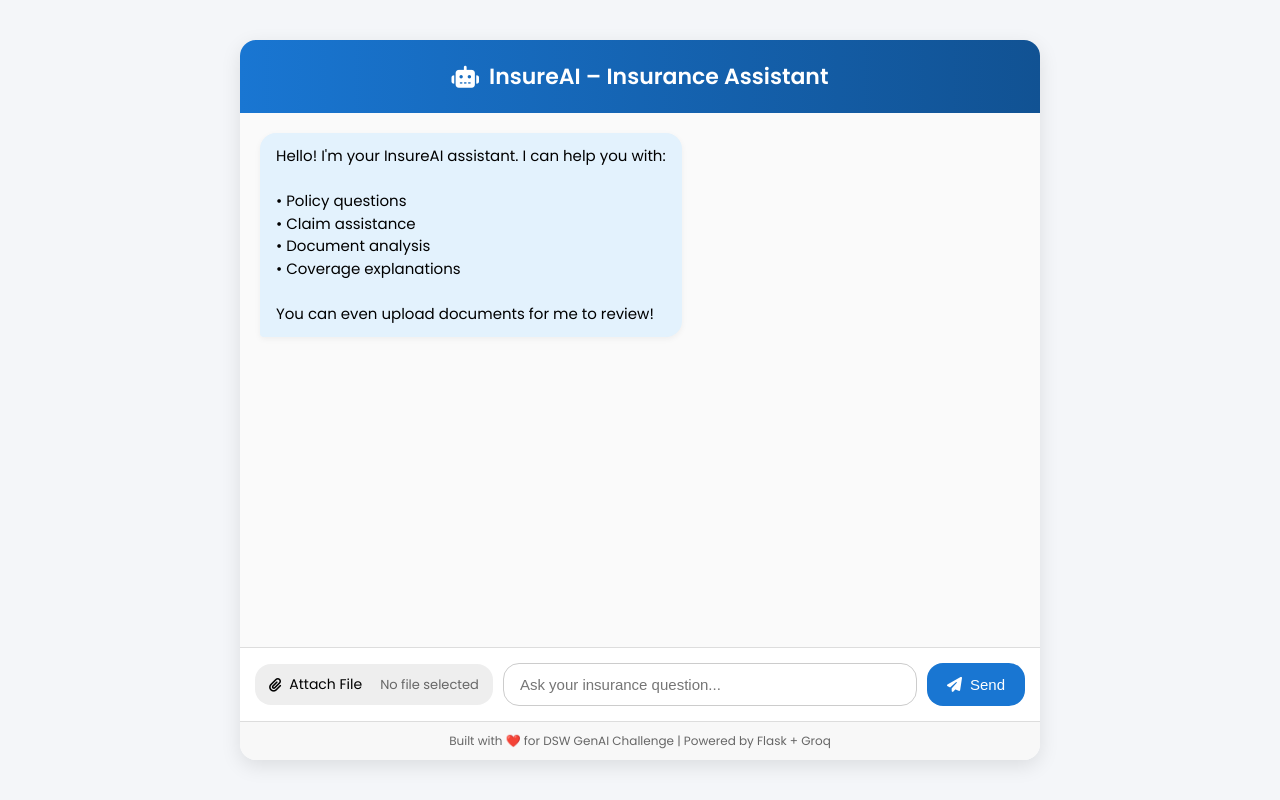
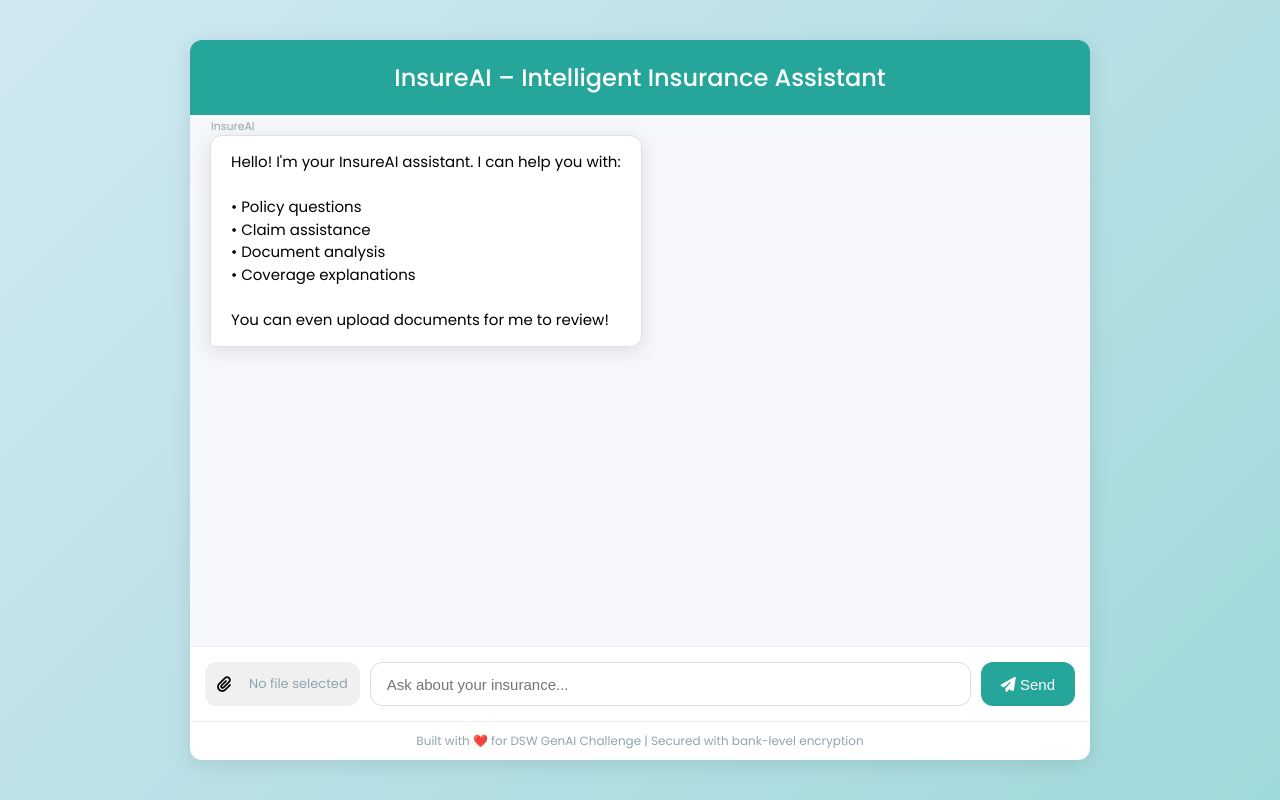
Before and after one commit to anubhavsingh2004/Cust_Insurance_Assistant, a Flask app: page / in a window 1280 px wide. Run offline with Flask 3, Linux system fonts and the light colour scheme.

Commit message:
final working version before the round 1

```diff
--- a/templates/index.html
+++ b/templates/index.html
@@ -8,12 +8,13 @@
   <link rel="stylesheet" href="https://cdnjs.cloudflare.com/ajax/libs/font-awesome/6.4.0/css/all.min.css">
   <style>
     :root {
-      --primary: #1976d2;
-      --primary-dark: #115293;
-      --bot: #e3f2fd;
-      --user: #c8e6c9;
-      --bg: #f4f6f9;
-      --radius: 16px;
+      --primary: #26a69a;
+      --primary-dark: #1e8077;
+      --light: #f5f7fa;
+      --dark: #263238;
+      --gray: #90a4ae;
+      --radius: 12px;
+      --shadow: 0 4px 20px rgba(0, 0, 0, 0.1);
     }
 
     * {
@@ -24,39 +25,37 @@
 
     body {
       font-family: 'Poppins', sans-serif;
-      background: var(--bg);
+      background: linear-gradient(135deg, #d0e8f2, #a0d9d9);
+      min-height: 100vh;
       display: flex;
       justify-content: center;
       align-items: center;
-      min-height: 100vh;
       padding: 20px;
     }
 
     .chat-container {
       width: 100%;
-      max-width: 800px;
+      max-width: 900px;
       background: white;
       border-radius: var(--radius);
-      box-shadow: 0 6px 20px rgba(0,0,0,0.1);
+      box-shadow: var(--shadow);
       overflow: hidden;
       display: flex;
       flex-direction: column;
       height: 90vh;
+      max-height: 800px;
     }
 
     .header {
-      background: linear-gradient(to right, var(--primary), var(--primary-dark));
+      background: var(--primary);
       color: white;
       padding: 20px;
       text-align: center;
     }
 
     .header h1 {
-      font-size: 22px;
-      display: flex;
-      align-items: center;
-      justify-content: center;
-      gap: 10px;
+      font-size: 24px;
+      font-weight: 500;
     }
 
     .chat-window {
@@ -66,64 +65,59 @@
       display: flex;
       flex-direction: column;
       gap: 15px;
-      background: #fafafa;
+      background-color: var(--light);
     }
 
     .message {
       max-width: 80%;
-      padding: 12px 16px;
+      padding: 15px 20px;
       border-radius: var(--radius);
       font-size: 15px;
+      position: relative;
       line-height: 1.5;
-      word-wrap: break-word;
-      box-shadow: 0 2px 6px rgba(0,0,0,0.05);
+      animation: fadeIn 0.3s ease-out;
     }
 
     .user-message {
+      background: white;
+      border: 1px solid #e0e0e0;
       align-self: flex-end;
-      background: var(--user);
+      box-shadow: var(--shadow);
       border-bottom-right-radius: 4px;
     }
 
     .bot-message {
+      background: white;
+      border: 1px solid #e0e0e0;
       align-self: flex-start;
-      background: var(--bot);
+      box-shadow: var(--shadow);
       border-bottom-left-radius: 4px;
+    }
+
+    .bot-message::before {
+      content: "InsureAI";
+      position: absolute;
+      top: -18px;
+      left: 0;
+      font-size: 11px;
+      color: var(--gray);
+    }
+
+    .user-message::before {
+      content: "You";
+      position: absolute;
+      top: -18px;
+      right: 0;
+      font-size: 11px;
+      color: var(--gray);
     }
 
     .input-area {
       display: flex;
-      flex-wrap: wrap;
-      align-items: center;
+      padding: 15px;
+      background: white;
+      border-top: 1px solid #eee;
       gap: 10px;
-      padding: 15px;
-      border-top: 1px solid #ddd;
-      background: #fff;
-    }
-
-    .file-upload label {
-      display: flex;
-      align-items: center;
-      padding: 10px 14px;
-      background: #eee;
-      border-radius: var(--radius);
-      cursor: pointer;
-      gap: 8px;
-      font-size: 14px;
-    }
-
-    .file-upload input {
-      display: none;
-    }
-
-    .file-info {
-      font-size: 13px;
-      color: #666;
-      margin-left: 10px;
-      max-width: 140px;
-      overflow: hidden;
-      white-space: nowrap;
-      text-overflow: ellipsis;
     }
 
     .input-group {
@@ -137,91 +131,73 @@
       padding: 12px 16px;
       font-size: 15px;
       border-radius: var(--radius);
-      border: 1px solid #ccc;
+      border: 1px solid #ddd;
       outline: none;
-      transition: 0.3s;
-    }
-
-    input[type="text"]:focus {
-      border-color: var(--primary);
-      box-shadow: 0 0 0 2px rgba(25, 118, 210, 0.2);
     }
 
     button {
-      background: var(--primary);
+      padding: 12px 20px;
+      font-size: 15px;
+      background-color: var(--primary);
       color: white;
       border: none;
-      padding: 12px 20px;
       border-radius: var(--radius);
       cursor: pointer;
-      font-size: 15px;
-      transition: 0.3s;
+    }
+
+    .file-upload {
+      position: relative;
+      display: flex;
+      align-items: center;
+    }
+
+    .file-upload input {
+      position: absolute;
+      width: 1px;
+      height: 1px;
+      overflow: hidden;
+      clip: rect(0, 0, 0, 0);
+      border: 0;
+    }
+
+    .file-upload label {
+      padding: 12px;
+      background: #f0f0f0;
+      border-radius: var(--radius);
+      cursor: pointer;
       display: flex;
       align-items: center;
       gap: 8px;
     }
 
-    button:hover {
-      background: var(--primary-dark);
-    }
-
-    .typing {
-      display: flex;
-      gap: 6px;
-      align-items: center;
-    }
-
-    .typing-dot {
-      width: 8px;
-      height: 8px;
-      background: #aaa;
-      border-radius: 50%;
-      animation: bounce 1.2s infinite ease-in-out;
-    }
-
-    .typing-dot:nth-child(2) {
-      animation-delay: 0.2s;
-    }
-
-    .typing-dot:nth-child(3) {
-      animation-delay: 0.4s;
-    }
-
-    @keyframes bounce {
-      0%, 80%, 100% {
-        transform: translateY(0);
-      }
-      40% {
-        transform: translateY(-8px);
-      }
+    .file-info {
+      font-size: 13px;
+      color: var(--gray);
+      margin-left: 10px;
+      white-space: nowrap;
+      overflow: hidden;
+      text-overflow: ellipsis;
+      max-width: 150px;
     }
 
     .footer {
       text-align: center;
+      padding: 10px;
       font-size: 12px;
-      padding: 10px;
-      background: #f8f8f8;
-      color: #666;
-      border-top: 1px solid #ddd;
+      color: var(--gray);
+      border-top: 1px solid #eee;
     }
 
-    @media (max-width: 768px) {
-      .chat-container {
-        height: 100vh;
-        border-radius: 0;
-      }
-
-      .input-area {
-        flex-direction: column;
-        gap: 10px;
-      }
+    @keyframes fadeIn {
+      from { opacity: 0; transform: translateY(10px); }
+      to { opacity: 1; transform: translateY(0); }
     }
   </style>
 </head>
 <body>
   <div class="chat-container">
     <div class="header">
-      <h1><i class="fas fa-robot"></i> InsureAI – Insurance Assistant</h1>
+      <h1>InsureAI – Intelligent Insurance Assistant</h1>
     </div>
 
     <div id="chat" class="chat-window">
@@ -239,19 +215,21 @@
       <div class="file-upload">
         <input type="file" id="file-input" accept=".pdf,.doc,.docx,.txt">
         <label for="file-input">
-          <i class="fas fa-paperclip"></i> Attach File
+          <i class="fas fa-paperclip"></i>
           <span class="file-info">No file selected</span>
         </label>
       </div>
 
       <div class="input-group">
-        <input id="query" type="text" placeholder="Ask your insurance question..." />
-        <button onclick="send()"><i class="fas fa-paper-plane"></i> Send</button>
+        <input id="query" type="text" placeholder="Ask about your insurance..." autocomplete="off" />
+        <button onclick="send()">
+          <i class="fas fa-paper-plane"></i> Send
+        </button>
       </div>
     </div>
 
     <div class="footer">
-      Built with ❤️ for DSW GenAI Challenge | Powered by Flask + Groq
+      Built with ❤️ for DSW GenAI Challenge | Secured with bank-level encryption
     </div>
   </div>
 
@@ -264,8 +242,9 @@
     fileInput.addEventListener('change', async function () {
       if (this.files && this.files[0]) {
         const file = this.files[0];
-        fileInfo.textContent = file.name;
-        appendMessage('user-message', `📄 Attached file: ${file.name}`);
+        const fileName = file.name;
+        fileInfo.textContent = fileName;
+        appendMessage('user-message', `📄 Attached file: ${fileName}`);
 
         const formData = new FormData();
         formData.append("file", file);
@@ -278,7 +257,7 @@
 
           const data = await res.json();
           if (data.status === "success") {
-            appendMessage('bot-message', `✅ File uploaded successfully! I'm ready to answer questions about "${file.name}".`);
+            appendMessage('bot-message', `✅ File uploaded successfully! I'm ready to answer questions about "${fileName}".`);
           } else {
             appendMessage('bot-message', '❌ File upload failed. Please try again.');
           }
@@ -298,7 +277,7 @@
       appendMessage('user-message', userQuery);
       queryInput.value = '';
 
-      const thinking = appendMessage('bot-message', '<div class="typing"><span class="typing-dot"></span><span class="typing-dot"></span><span class="typing-dot"></span></div>');
+      const thinking = appendMessage('bot-message', '<div class="typing">Analyzing<span class="typing-dot"></span><span class="typing-dot"></span><span class="typing-dot"></span></div>');
 
       try {
         const res = await fetch("/ask", {
```
Also changed, not shown: agent/support_bot.py (+22 -11 lines).
